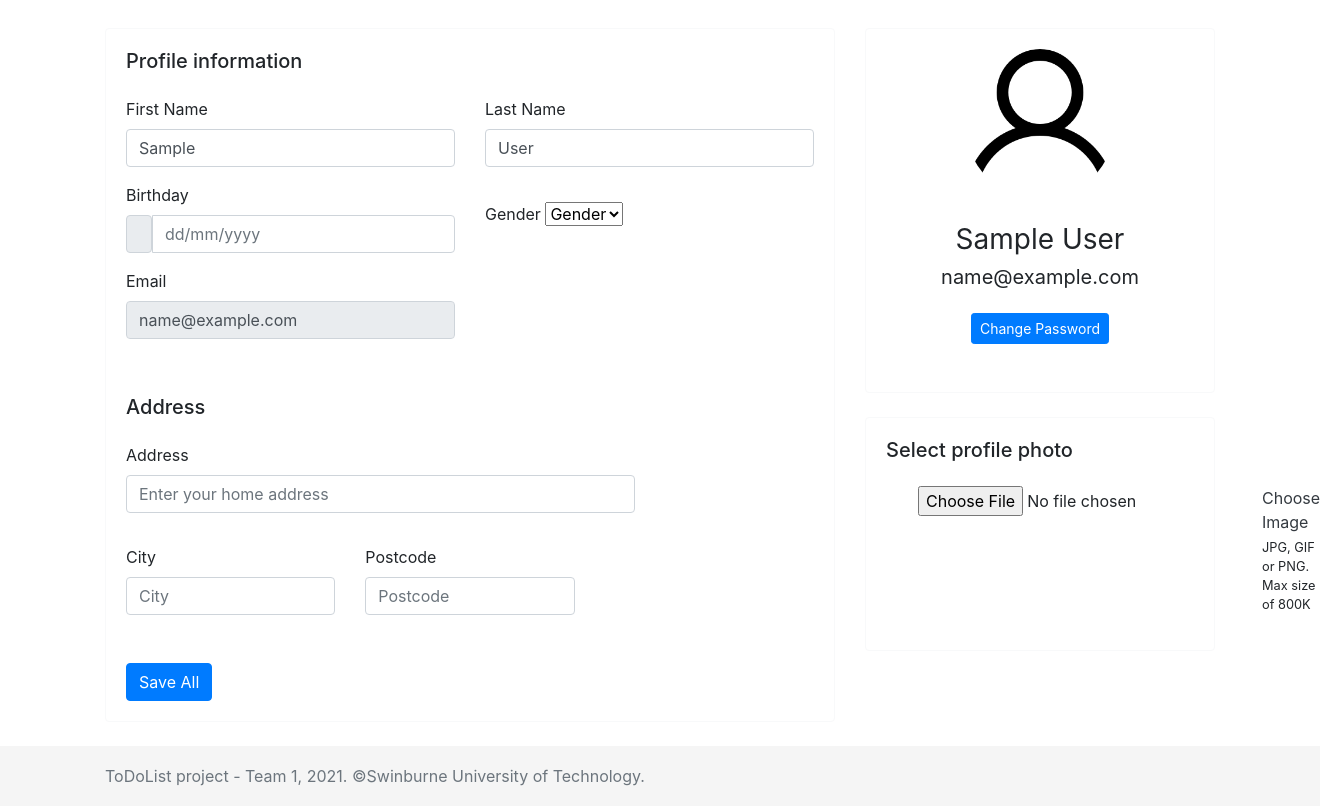
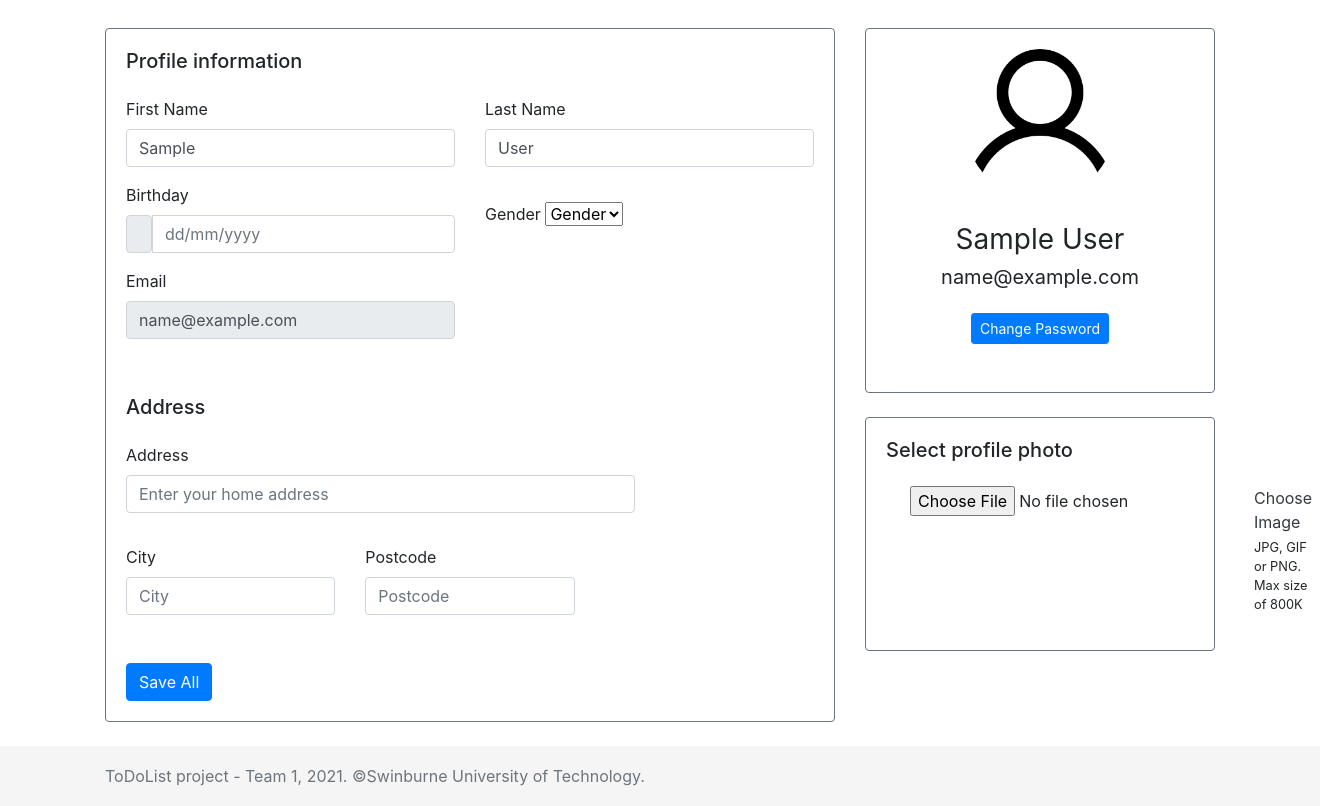
Before and after one commit to t2uyen-tran/tep-todolist, a Django app: page /profile/ in a window 1320 px wide. Shown: the part 56-862 px from the top of the page. Run offline with Django 3.2, Linux system fonts and the light colour scheme; the visitor is signed in with stand-in values (Sample User, id 1); data comes from the database, SQL or seed files in the repository; data that the repository does not hold is empty; some libraries are stand-ins or nearby versions.

Commit message:
Updated profile.html

```diff
--- a/todo/templates/account/profile.html
+++ b/todo/templates/account/profile.html
@@ -9,7 +9,7 @@
             {% csrf_token %}
             <div class="row">
                 <div class="col-12 col-xl-8">
-                    <div class="card card-body bg-white border-light shadow-sm mb-4">
+                    <div class="card card-body bg-white border-secondary shadow-sm mb-4">
                         <h2 class="h5 mb-4">Profile information</h2>
                         <div class="row">
                             <div class="col-md-6 mb-3">
@@ -93,7 +93,7 @@
              <div class="col-12 col-xl-4">
                     <div class="row">
                         <div class="col-12 mb-4">
-                            <div class="card border-light text-center p-0">
+                            <div class="card border-secondary text-center p-0">
                                 <div class="card-body pb-5">
                                     <img src="{{ profile.get_avatar }}"
                                          class="user-avatar rounded-circle mx-auto mt-n7 mb-4"
@@ -108,16 +108,16 @@
                             </div>
                         </div>
                         <div class="col-12">
-                            <div class="card card-body bg-white border-light shadow-sm mb-4">
+                            <div class="card card-body bg-white border-secondary shadow-sm mb-4">
                                 <h2 class="h5 mb-4">Select profile photo</h2>
                                 <div class="d-xl-flex align-items-center">
                                     <div class="file-field">
                                         <div class="d-flex justify-content-xl-center ml-xl-3">
                                             <div class="d-flex">
                                                 <span class="icon icon-md">
-                                                    <span class="fas fa-paperclip mr-3"></span>
+                                                    <span class="fas fa-paperclip mr-2"></span>
                                                 </span>
-                                                <input name="avatar" type="file">
+                                                <input name="avatar" type="file" class="hidden"/>
                                                 <div class="d-md-block text-left">
                                                     <div class="font-weight-normal text-dark mb-1">Choose Image</div>
                                                     <p class="text-gray small">JPG, GIF or PNG. Max size of 800K</p>
```
